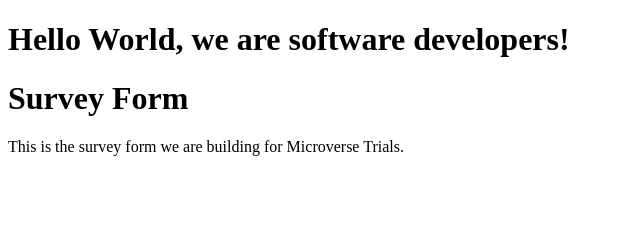
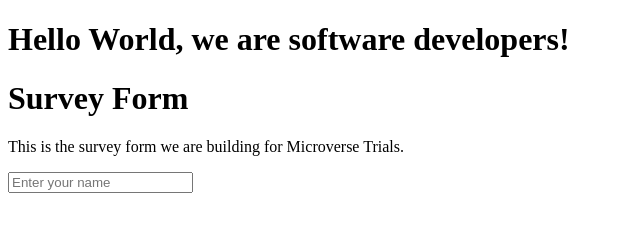
Before and after one commit to jrai0792/microverseTrials, a plain HTML site: page index.html in a window 1280 px wide. Shown: the whole page, without its empty margins (0-640 px from the left). Drawn offline with Linux system fonts and the light colour scheme.

Commit message:
user story 3 and 4 added

```diff
--- a/index.html
+++ b/index.html
@@ -8,5 +8,10 @@
 
         <h1 id="title">Survey Form</h1>
         <p id="description">This is the survey form we are building for Microverse Trials.</p>
+        <form id="survey-form">
+            <input type="text" id="name" placeholder="Enter your name">
+
+
+        </form>
     </body>
 </html>
```
